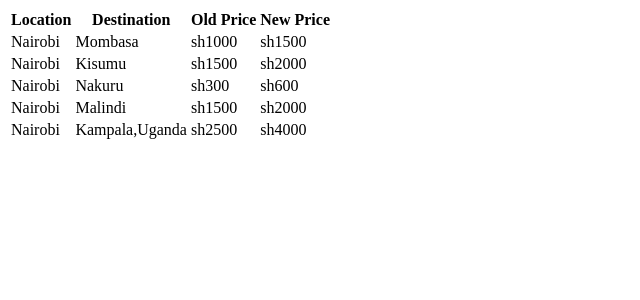
After one commit to Mary-Atieno/bf-Trotrolive, a Django app: template templates/admin/geocode.html in a window 1280 px wide. The commit adds this page. Shown: the top 300 px of the page, without its empty margins (0-640 px from the left). Run offline with Django 4.2, Linux system fonts and the light colour scheme; the template is opened without the code that fills it, so the values that code supplies are empty; some libraries are stand-ins or nearby versions.

Commit message:
adds tables

```diff
--- /dev/null
+++ b/templates/admin/geocode.html
@@ -0,0 +1,57 @@
+<!DOCTYPE html>
+<html lang="en">
+<head>
+    <meta charset="UTF-8">
+    <meta http-equiv="X-UA-Compatible" content="IE=edge">
+    <meta name="viewport" content="width=device-width, initial-scale=1.0">
+    <title>Station Names</title>
+</head>
+<body>
+    <table>
+        <thead>
+            <tr>
+            <th>Location</th>
+            <th>Destination</th>
+            <th>Old Price</th>
+            <th>New Price</th>
+            </tr>
+        </thead>
+        <tbody>
+            <tr>
+                <td>Nairobi</td>
+                <td>Mombasa</td>
+                <td>sh1000</td>
+                <td>sh1500</td>
+            </tr>
+            <tr>
+                <td>Nairobi</td>
+                <td>Kisumu</td>
+                <td>sh1500</td>
+                <td>sh2000</td>
+
+            </tr>
+            <tr>
+                <td>Nairobi</td>
+                <td>Nakuru</td>
+                <td>sh300</td>
+                <td>sh600</td>
+
+            </tr>
+            <tr>
+                <td>Nairobi</td>
+                <td>Malindi</td>
+                <td>sh1500</td>
+                <td>sh2000</td>
+
+            </tr>
+            <tr>
+                <td>Nairobi</td>
+                <td>Kampala,Uganda</td>
+                <td>sh2500</td>
+                <td>sh4000</td>
+
+            </tr>
+        </tbody>
+    </table>
+</body>
+</html>
```
Also changed, not shown: templates/admin/about.html (+10 -2 lines).
